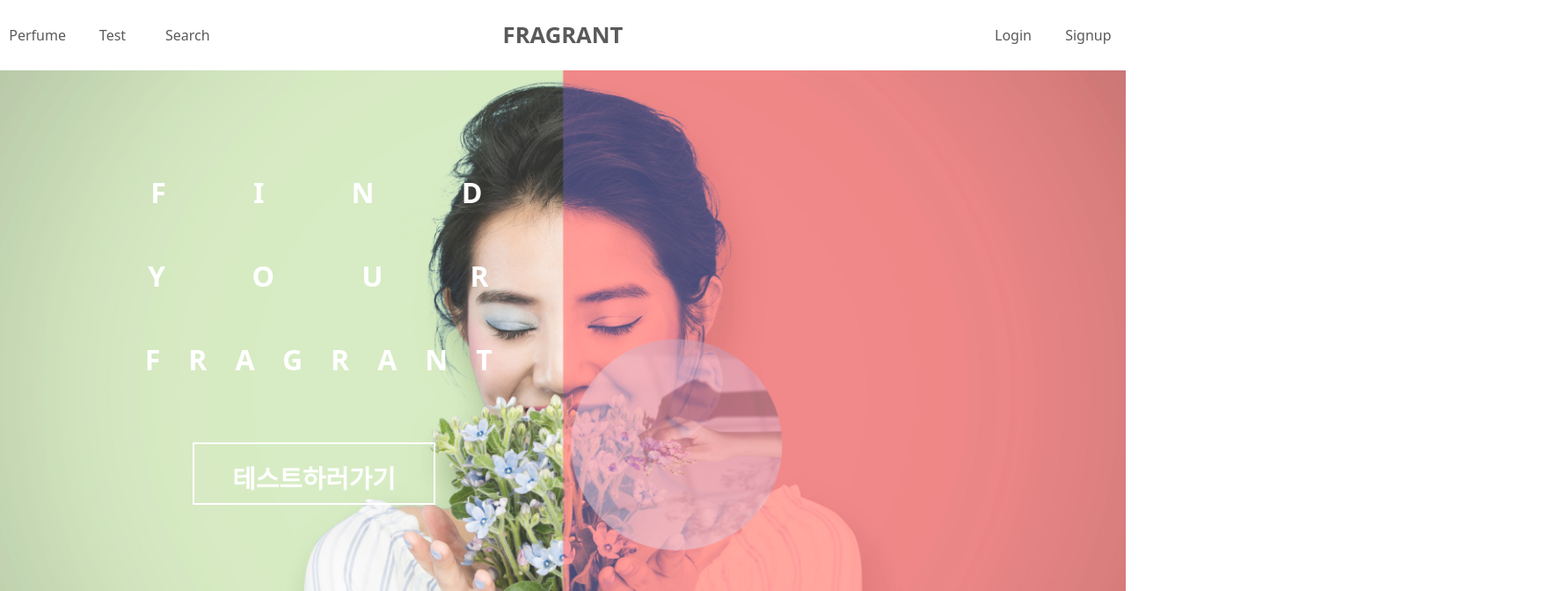
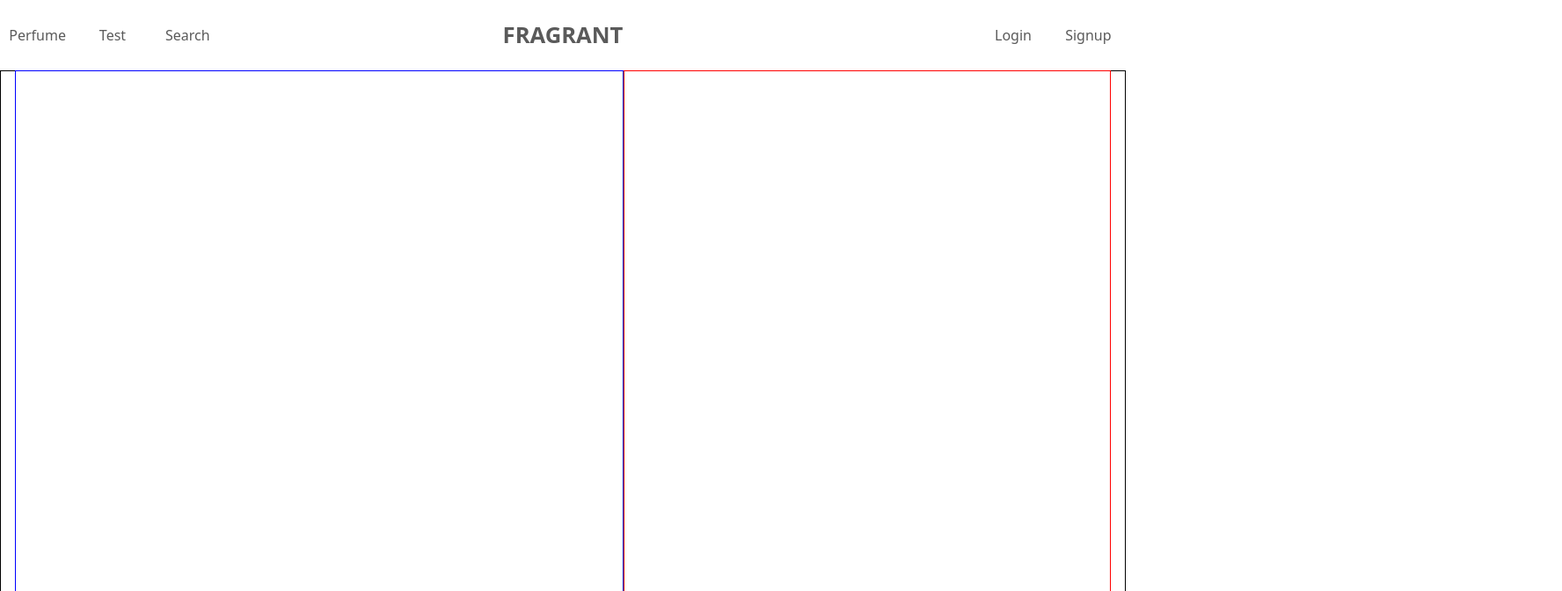
Before and after one commit to tkdkagody/FRAGRRANT, a React (Create React App) app in the folder client/: page /perfume_detail in a window 1280 px wide. Before the commit this address led to /main. Shown: the top 672 px of the page at 88% size, 1776 px wide, since content can reach past the window. Built offline with nearby package versions, Linux system fonts and the light colour scheme.

Commit message:
Edit: Rrouter

```diff
--- a/client/src/App.tsx
+++ b/client/src/App.tsx
@@ -7,14 +7,11 @@ import Main from './pages/Main';
 import Modify from './pages/Modify';
 import Mypage from './pages/Mypage';
 import Perfume from './pages/Perfume';
-
-import PerfumeDetail from './pages/PerfumeDetail';
+import PerfumeDetail from './pages/Perfumedetail';
 import Result from './pages/Result';
 import Search from './pages/Search';
 import Test from './pages/Test';
-
-
-
+import axios from 'axios';
 
 
 function App ()  {
@@ -22,6 +19,7 @@ function App ()  {
   const [loginModal, setLoginModal] = useState<boolean>(false);
   const [signupModal, setSignupModal] = useState<boolean>(false);
 
+  const [openPerfume, setOpenPerfume] = useState<boolean>(false);
 
 
   return (
@@ -37,8 +35,12 @@ function App ()  {
     <Switch>
       <Redirect exact path='/' to='/main' />
       <Route  path={'/main'} component={Main}  />
-      <Route exact path={"/perfume"} component={Perfume} />
-      <Route exact path={"/perfume/:id"} component={PerfumeDetail} />
+
+      <Route path="/perfume"
+					render={() => {
+						return <Perfume openPerfume={openPerfume} setOpenPerfume={setOpenPerfume}/>;
+					}} />
+      <Route exact path={"/perfume_detail"} component={PerfumeDetail} />
       <Route exact path={"/test"} component={Test} />
       <Route exact path={"/test_result"} component={Result} />
       <Route exact path={"/search"} component={Search} />
--- /dev/null
+++ b/client/src/component/Detailinfo/index.tsx
@@ -0,0 +1,9 @@
+import { Section } from './styles'
+
+function DetailInfo () {
+    return (
+        <Section></Section>
+    )
+}
+
+export default DetailInfo;
--- /dev/null
+++ b/client/src/component/Detailinfo/styles.tsx
@@ -0,0 +1,8 @@
+import styled from "styled-components";
+
+
+export const Section = styled.section`
+    width : 40rem;
+    height: 50rem;
+    border: 1px solid red;
+`;
--- a/client/src/component/Perfumelist/index.tsx
+++ b/client/src/component/Perfumelist/index.tsx
@@ -2,6 +2,7 @@ import { Box } from './styles';
 
 interface PerfumeProps {
     perfume: {
+        id: number;
         name: string;
         month: string;
         season: string;
--- a/client/src/pages/Perfume/index.tsx
+++ b/client/src/pages/Perfume/index.tsx
@@ -7,10 +7,11 @@ import { useState } from 'react';
 import axios from 'axios';
 
 interface Perfume {
+    id: number;
     name: string;
     month: string;
     season: string;
-    mood: Array<string>;  //점검해봐야함
+    mood: Array<string>;
     img: string;
 }
 
@@ -18,31 +19,36 @@ interface PerfumeProps {
     perfumeInfo : Perfume[];
 }
 
-axios.defaults.withCredentials = true;
-function Perfume() {
+interface OpenPerfumeProps {
+    openPerfume : boolean;
+    setOpenPerfume: React.Dispatch<React.SetStateAction<boolean>>;
+}
+
+
+function Perfume({ openPerfume, setOpenPerfume }: OpenPerfumeProps) {
     //퍼퓸리스트 데이터 불러오기
     // 여기서 리스트 매핑해야 무한호출 안됨
     //axios
 
     const [perfumeInfo, setPerfumeInfo] = useState(
         [
-            {name: "워시&에멀전 샘플 키트", month: "1", season:"가을", mood: ["달콤한", "시원한","고급스러운", "화사한", "상큼한","성숙한", "중성적인", "차분한"], img:"https://images.velog.io/images/beablessing/post/de24eeb4-d433-497d-894e-ab75fbf54531/Screenshot%20from%202021-11-25%2005-40-52.png"},
-            {name: "COCOON MUSK", month: "2", season:"겨울", mood: ["달콤한", "시원한","고급스러운", "화사한", "상큼한","성숙한", "중성적인", "차분한"],img:"https://images.velog.io/images/beablessing/post/93205e52-d901-4dc3-962e-f6b50d77b094/Screenshot%20from%202021-11-25%2005-41-08.png"},
-            {name: "WORMWOOD SET", month: "5", season:"겨울", mood: ["달콤한", "시원한","고급스러운", "화사한", "상큼한","성숙한", "중성적인", "차분한"],img:"https://images.velog.io/images/beablessing/post/14a917b0-193c-43e2-9b39-8c458aee114c/Screenshot%20from%202021-11-25%2005-41-02.png"},
-            {name: "BUT I WOULDN'T GO HOME YET", month: "2", season:"가을", mood: ["달콤한", "시원한","고급스러운", "화사한", "상큼한","성숙한", "중성적인", "차분한"],img:"https://images.velog.io/images/beablessing/post/509eb777-3432-4e86-b187-f8e98412e957/Screenshot%20from%202021-11-25%2005-41-28.png"},
-            {name: "워시&에멀전 샘플 키트", month: "1", season:"가을", mood: ["달콤한", "시원한","고급스러운", "화사한", "상큼한","성숙한", "중성적인", "차분한"],img:"https://images.velog.io/images/beablessing/post/de24eeb4-d433-497d-894e-ab75fbf54531/Screenshot%20from%202021-11-25%2005-40-52.png"},
-            {name: "COCOON MUSK", month: "2", season:"겨울", mood: ["달콤한", "시원한","고급스러운", "화사한", "상큼한","성숙한", "중성적인", "차분한"],img:"https://images.velog.io/images/beablessing/post/93205e52-d901-4dc3-962e-f6b50d77b094/Screenshot%20from%202021-11-25%2005-41-08.png"},
-            {name: "WORMWOOD SET", month: "5", season:"겨울", mood: ["달콤한", "시원한","고급스러운", "화사한", "상큼한","성숙한", "중성적인", "차분한"],img:"https://images.velog.io/images/beablessing/post/14a917b0-193c-43e2-9b39-8c458aee114c/Screenshot%20from%202021-11-25%2005-41-02.png"},
-            {name: "BUT I WOULDN'T GO HOME YET", month: "2", season:"가을", mood: ["달콤한", "시원한","고급스러운", "화사한", "상큼한","성숙한", "중성적인", "차분한"],img:"https://images.velog.io/images/beablessing/post/509eb777-3432-4e86-b187-f8e98412e957/Screenshot%20from%202021-11-25%2005-41-28.png"},
-            {name: "워시&에멀전 샘플 키트", month: "1", season:"가을", mood: ["달콤한", "시원한","고급스러운", "화사한", "상큼한","성숙한", "중성적인", "차분한"],img:"https://images.velog.io/images/beablessing/post/de24eeb4-d433-497d-894e-ab75fbf54531/Screenshot%20from%202021-11-25%2005-40-52.png"},
-            {name: "COCOON MUSK", month: "2", season:"겨울", mood: ["달콤한", "시원한","고급스러운", "화사한", "상큼한","성숙한", "중성적인", "차분한"],img:"https://images.velog.io/images/beablessing/post/93205e52-d901-4dc3-962e-f6b50d77b094/Screenshot%20from%202021-11-25%2005-41-08.png"},
-            {name: "WORMWOOD SET", month: "5", season:"겨울", mood: ["달콤한", "시원한","고급스러운", "화사한", "상큼한","성숙한", "중성적인", "차분한"],img:"https://images.velog.io/images/beablessing/post/14a917b0-193c-43e2-9b39-8c458aee114c/Screenshot%20from%202021-11-25%2005-41-02.png"},
-            {name: "BUT I WOULDN'T GO HOME YET", month: "2", season:"가을", mood: ["달콤한", "시원한","고급스러운", "화사한", "상큼한","성숙한", "중성적인", "차분한"],img:"https://images.velog.io/images/beablessing/post/509eb777-3432-4e86-b187-f8e98412e957/Screenshot%20from%202021-11-25%2005-41-28.png"},
-            {name: "워시&에멀전 샘플 키트", month: "1", season:"가을", mood: ["달콤한", "시원한","고급스러운", "화사한", "상큼한","성숙한", "중성적인", "차분한"],img:"https://images.velog.io/images/beablessing/post/de24eeb4-d433-497d-894e-ab75fbf54531/Screenshot%20from%202021-11-25%2005-40-52.png"},
-            {name: "COCOON MUSK", month: "2", season:"겨울", mood: ["달콤한", "시원한","고급스러운", "화사한", "상큼한","성숙한", "중성적인", "차분한"],img:"https://images.velog.io/images/beablessing/post/93205e52-d901-4dc3-962e-f6b50d77b094/Screenshot%20from%202021-11-25%2005-41-08.png"},
-            {name: "WORMWOOD SET", month: "5", season:"겨울", mood: ["달콤한", "시원한","고급스러운", "화사한", "상큼한","성숙한", "중성적인", "차분한"],img:"https://images.velog.io/images/beablessing/post/14a917b0-193c-43e2-9b39-8c458aee114c/Screenshot%20from%202021-11-25%2005-41-02.png"},
-            {name: "BUT I WOULDN'T GO HOME YET", month: "2", season:"가을", mood: ["달콤한", "시원한","고급스러운", "화사한", "상큼한","성숙한", "중성적인", "차분한"],img:"https://images.velog.io/images/beablessing/post/509eb777-3432-4e86-b187-f8e98412e957/Screenshot%20from%202021-11-25%2005-41-28.png"},
-            {name: "워시&에멀전 샘플 키트", month: "1", season:"가을", mood: ["달콤한", "시원한","고급스러운", "화사한", "상큼한","성숙한", "중성적인", "차분한"],img:"https://images.velog.io/images/beablessing/post/de24eeb4-d433-497d-894e-ab75fbf54531/Screenshot%20from%202021-11-25%2005-40-52.png"},
+            {id:1, name: "워시&에멀전 샘플 키트", month: "1", season:"가을", mood: ["달콤한", "시원한","고급스러운", "화사한", "상큼한","성숙한", "중성적인", "차분한"], img:"https://images.velog.io/images/beablessing/post/de24eeb4-d433-497d-894e-ab75fbf54531/Screenshot%20from%202021-11-25%2005-40-52.png"},
+            {id:2, name: "COCOON MUSK", month: "2", season:"겨울", mood: ["달콤한", "시원한","고급스러운", "화사한", "상큼한","성숙한", "중성적인", "차분한"],img:"https://images.velog.io/images/beablessing/post/93205e52-d901-4dc3-962e-f6b50d77b094/Screenshot%20from%202021-11-25%2005-41-08.png"},
+            {id:3, name: "WORMWOOD SET", month: "5", season:"겨울", mood: ["달콤한", "시원한","고급스러운", "화사한", "상큼한","성숙한", "중성적인", "차분한"],img:"https://images.velog.io/images/beablessing/post/14a917b0-193c-43e2-9b39-8c458aee114c/Screenshot%20from%202021-11-25%2005-41-02.png"},
+            {id:5, name: "BUT I WOULDN'T GO HOME YET", month: "2", season:"가을", mood: ["달콤한", "시원한","고급스러운", "화사한", "상큼한","성숙한", "중성적인", "차분한"],img:"https://images.velog.io/images/beablessing/post/509eb777-3432-4e86-b187-f8e98412e957/Screenshot%20from%202021-11-25%2005-41-28.png"},
+            {id:6, name: "워시&에멀전 샘플 키트", month: "1", season:"가을", mood: ["달콤한", "시원한","고급스러운", "화사한", "상큼한","성숙한", "중성적인", "차분한"],img:"https://images.velog.io/images/beablessing/post/de24eeb4-d433-497d-894e-ab75fbf54531/Screenshot%20from%202021-11-25%2005-40-52.png"},
+            {id:7, name: "COCOON MUSK", month: "2", season:"겨울", mood: ["달콤한", "시원한","고급스러운", "화사한", "상큼한","성숙한", "중성적인", "차분한"],img:"https://images.velog.io/images/beablessing/post/93205e52-d901-4dc3-962e-f6b50d77b094/Screenshot%20from%202021-11-25%2005-41-08.png"},
+            {id:8, name: "WORMWOOD SET", month: "5", season:"겨울", mood: ["달콤한", "시원한","고급스러운", "화사한", "상큼한","성숙한", "중성적인", "차분한"],img:"https://images.velog.io/images/beablessing/post/14a917b0-193c-43e2-9b39-8c458aee114c/Screenshot%20from%202021-11-25%2005-41-02.png"},
+            {id:9, name: "BUT I WOULDN'T GO HOME YET", month: "2", season:"가을", mood: ["달콤한", "시원한","고급스러운", "화사한", "상큼한","성숙한", "중성적인", "차분한"],img:"https://images.velog.io/images/beablessing/post/509eb777-3432-4e86-b187-f8e98412e957/Screenshot%20from%202021-11-25%2005-41-28.png"},
+            {id:10, name: "워시&에멀전 샘플 키트", month: "1", season:"가을", mood: ["달콤한", "시원한","고급스러운", "화사한", "상큼한","성숙한", "중성적인", "차분한"],img:"https://images.velog.io/images/beablessing/post/de24eeb4-d433-497d-894e-ab75fbf54531/Screenshot%20from%202021-11-25%2005-40-52.png"},
+            {id:11, name: "COCOON MUSK", month: "2", season:"겨울", mood: ["달콤한", "시원한","고급스러운", "화사한", "상큼한","성숙한", "중성적인", "차분한"],img:"https://images.velog.io/images/beablessing/post/93205e52-d901-4dc3-962e-f6b50d77b094/Screenshot%20from%202021-11-25%2005-41-08.png"},
+            {id:12, name: "WORMWOOD SET", month: "5", season:"겨울", mood: ["달콤한", "시원한","고급스러운", "화사한", "상큼한","성숙한", "중성적인", "차분한"],img:"https://images.velog.io/images/beablessing/post/14a917b0-193c-43e2-9b39-8c458aee114c/Screenshot%20from%202021-11-25%2005-41-02.png"},
+            {id:13, name: "BUT I WOULDN'T GO HOME YET", month: "2", season:"가을", mood: ["달콤한", "시원한","고급스러운", "화사한", "상큼한","성숙한", "중성적인", "차분한"],img:"https://images.velog.io/images/beablessing/post/509eb777-3432-4e86-b187-f8e98412e957/Screenshot%20from%202021-11-25%2005-41-28.png"},
+            {id:14, name: "워시&에멀전 샘플 키트", month: "1", season:"가을", mood: ["달콤한", "시원한","고급스러운", "화사한", "상큼한","성숙한", "중성적인", "차분한"],img:"https://images.velog.io/images/beablessing/post/de24eeb4-d433-497d-894e-ab75fbf54531/Screenshot%20from%202021-11-25%2005-40-52.png"},
+            {id:15, name: "COCOON MUSK", month: "2", season:"겨울", mood: ["달콤한", "시원한","고급스러운", "화사한", "상큼한","성숙한", "중성적인", "차분한"],img:"https://images.velog.io/images/beablessing/post/93205e52-d901-4dc3-962e-f6b50d77b094/Screenshot%20from%202021-11-25%2005-41-08.png"},
+            {id:16, name: "WORMWOOD SET", month: "5", season:"겨울", mood: ["달콤한", "시원한","고급스러운", "화사한", "상큼한","성숙한", "중성적인", "차분한"],img:"https://images.velog.io/images/beablessing/post/14a917b0-193c-43e2-9b39-8c458aee114c/Screenshot%20from%202021-11-25%2005-41-02.png"},
+            {id:17, name: "BUT I WOULDN'T GO HOME YET", month: "2", season:"가을", mood: ["달콤한", "시원한","고급스러운", "화사한", "상큼한","성숙한", "중성적인", "차분한"],img:"https://images.velog.io/images/beablessing/post/509eb777-3432-4e86-b187-f8e98412e957/Screenshot%20from%202021-11-25%2005-41-28.png"},
+            {id:18, name: "워시&에멀전 샘플 키트", month: "1", season:"가을", mood: ["달콤한", "시원한","고급스러운", "화사한", "상큼한","성숙한", "중성적인", "차분한"],img:"https://images.velog.io/images/beablessing/post/de24eeb4-d433-497d-894e-ab75fbf54531/Screenshot%20from%202021-11-25%2005-40-52.png"},
         ]
     );
 
--- a/client/src/pages/PerfumeDetail.tsx
+++ /dev/null
@@ -1,16 +0,0 @@
-import * as React from 'react';
-import styled from 'styled-components';
-
-
-function PerfumeDetail() {
-
-    const Wrap = styled.section`
-        background-color: red;
-    `;
-    return (
-
-        <Wrap>섹션1</Wrap>
-    )
-}
-
-export default PerfumeDetail;
--- /dev/null
+++ b/client/src/pages/Perfumedetail/index.tsx
@@ -0,0 +1,17 @@
+import styled from 'styled-components';
+import DetailInfo from '../../component/Detailinfo';
+import { Section, ImgBorder } from './styles'
+
+function PerfumeDetail() {
+
+    return (
+        <Section>
+            <ImgBorder>
+                <img></img>
+            </ImgBorder>
+            <DetailInfo></DetailInfo>
+        </Section>
+    )
+}
+
+export default PerfumeDetail;
--- /dev/null
+++ b/client/src/pages/Perfumedetail/styles.tsx
@@ -0,0 +1,20 @@
+import styled from "styled-components";
+
+
+export const Section = styled.section`
+        border: 1px solid black;
+        width: 100%;
+        height: 100vh;
+        padding: 1rem;
+        display:flex;
+        flex-direction: row;
+        align-items: center;
+        justify-content: center;
+`;
+
+
+export const ImgBorder = styled.div`
+    width : 50rem;
+    height: 50rem;
+    border: 1px solid blue;
+`;
```
